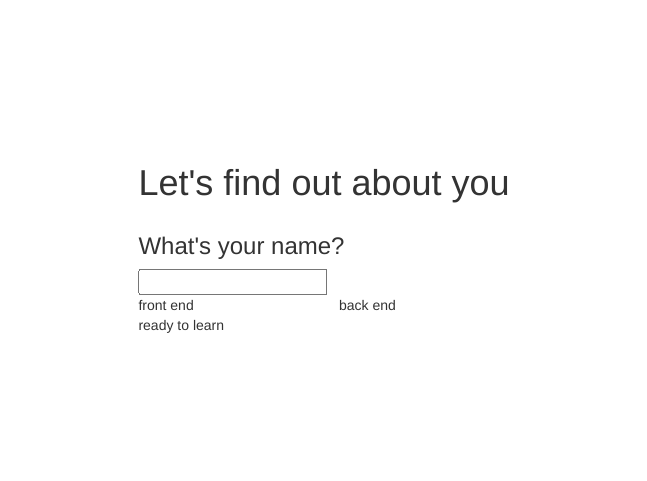
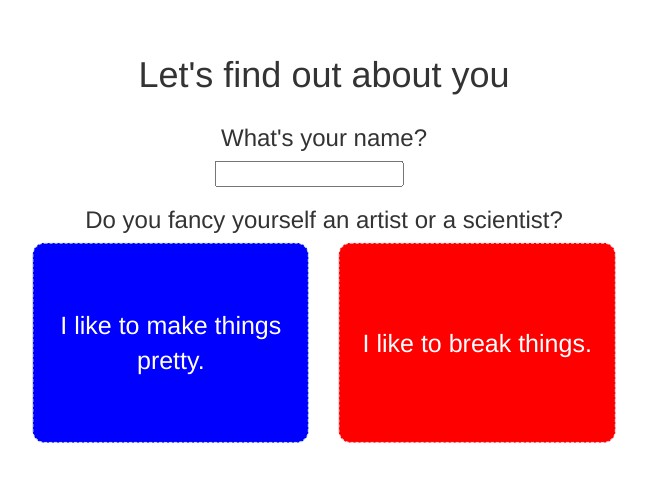
Before and after one commit to slaughtr/track-suggestor, a plain HTML site: page index.html in a window 1280 px wide. Shown: the part 161-642 px from the top of the page, without its empty margins (316-963 px from the left). Drawn offline with Linux system fonts and the light colour scheme.

Commit message:
Add HTML and CSS for landing page

```diff
--- a/css/styles.css
+++ b/css/styles.css
@@ -2,13 +2,41 @@
   display: none;
 }
 
-#introHeader {
+#introHeader, #frontOrBackEnd {
   text-align: center;
 }
 
+#userNameHeaderRow, #userNameRow {
+  text-align: center;
+  width: 100%;
+}
 .introQuestions {
   position: absolute;
   top: 50%;
   left: 50%;
   transform: translate(-50%, -50%);
 }
+
+#frontEndButton, span#frontEndButton {
+  display: inline-block;
+  border-radius: 12px;
+  background-color: blue;
+  border: 1px dashed lightblue;
+  color: white;
+  text-align: center;
+  width: 100%;
+  height: 200px;
+  font-size: 25px;
+}
+
+#backEndButton, span#backEndButton {
+  display: inline-block;
+  border-radius: 12px;
+  background-color: red;
+  border: 1px dashed pink;
+  color: white;
+  text-align: center;
+  width: 100%;
+  height: 200px;
+  font-size: 25px;
+}
--- a/index.html
+++ b/index.html
@@ -12,24 +12,29 @@
         <h1 id="introHeader">Let's find out about you</h1>
         <form class="frontOrBackEnd">
         <div class="row">
+          <div class="col-md-12" id="userNameHeaderRow">
+            <h3>What's your name?</h3>
+          </div>
+        </div>
+        <div class="row" id="userNameRow">
           <div class="col-md-12">
-            <h3>What's your name?</h3>
             <input id="userName" type="text" name="userName">
           </div>
         </div>
-        <div class="row">
+        <div class="row frontOrBackEndButtonsRow">
+          <h3 id="frontOrBackEnd">Do you fancy yourself an artist or a scientist?</h3>
           <div class="col-md-6">
-            front end
+            <button id="frontEndButton"><span>I like to make things pretty.</span></button>
           </div>
           <div class="col-md-6">
-            back end
+            <button id="backEndButton"><span>I like to break things.</span></button>
           </div>
         </div>
-        <div class="row">
+        <!-- <div class="row">
           <div class="col-md-12">
             ready to learn
           </div>
-        </div>
+        </div> -->
         </form>
       </div>
       <div class="row backEndQuestions"> <!-- hidden until user picks front/back end -->
```
